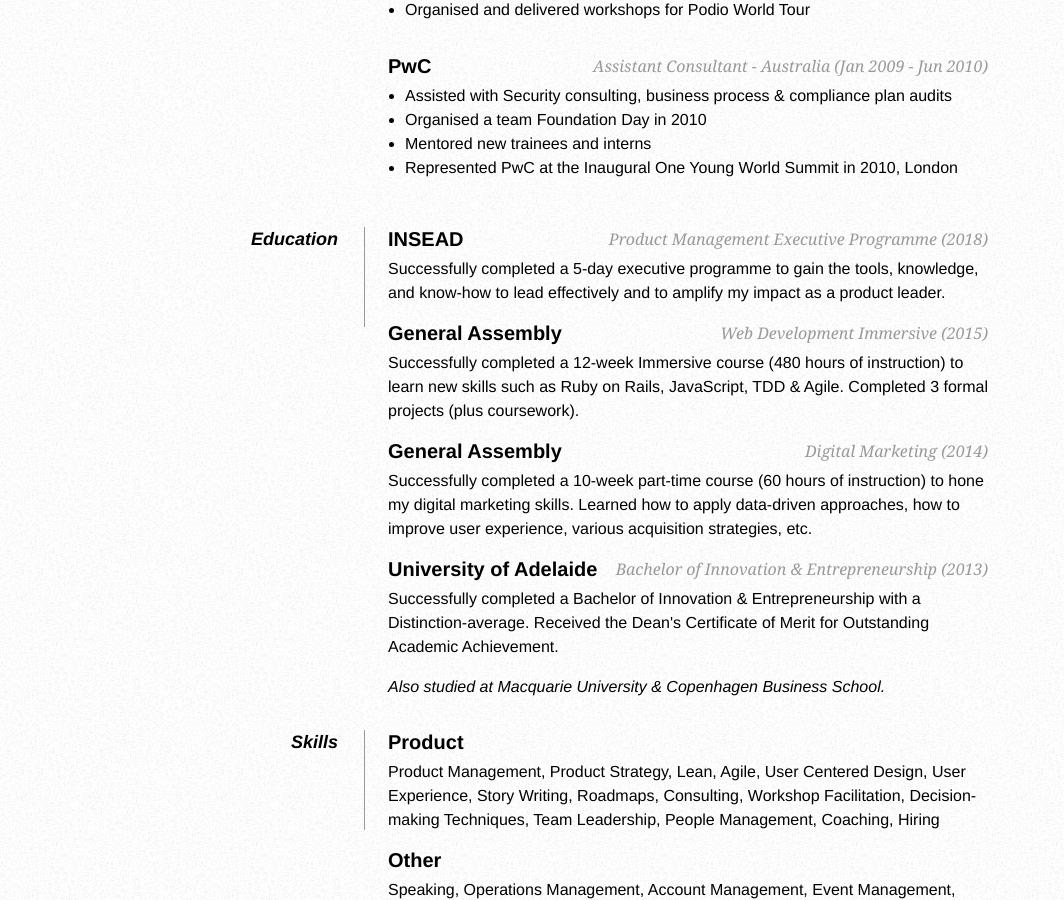
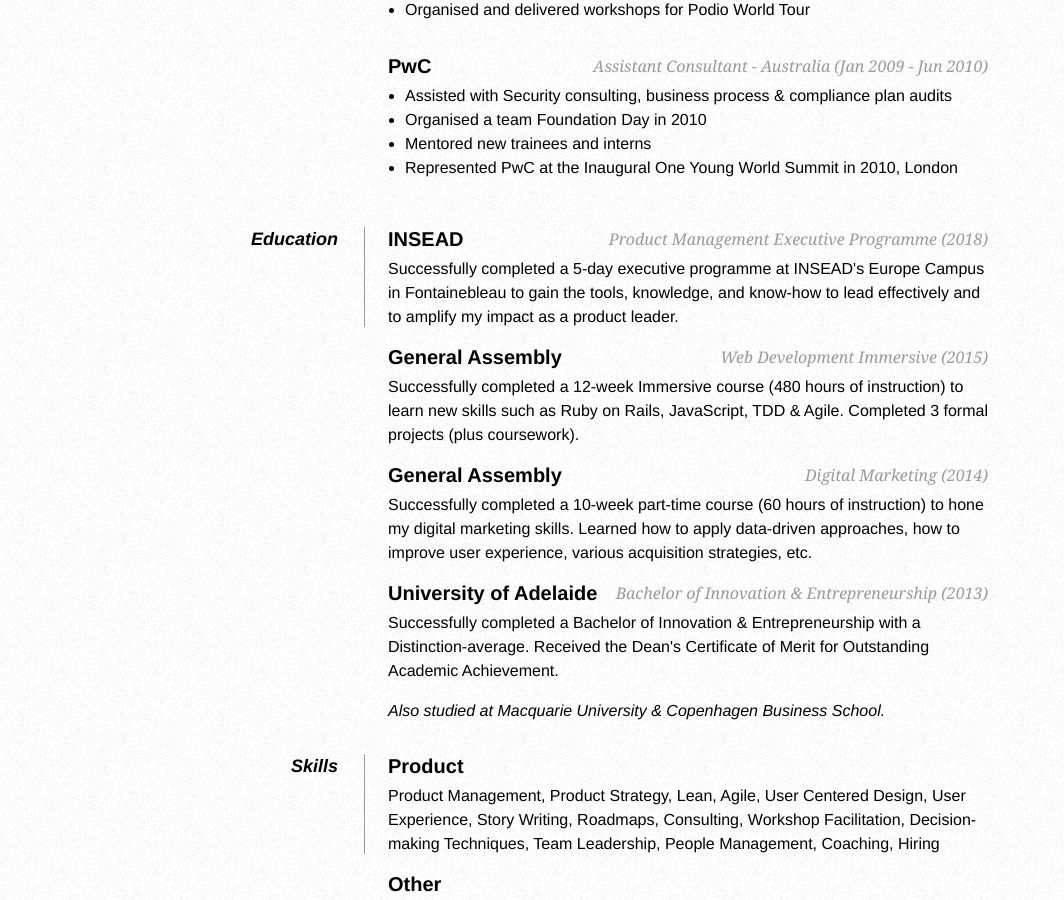
Before and after one commit to liamdarmody/liamdarmody.github.io, a Jekyll site: the page built from resume.html, in a window 1280 px wide and 900 px high, scrolled down 1302 px. Shown: the whole window, without its empty margins (52-1116 px from the left). Built offline with Jekyll 4.4.1, drawn with Linux system fonts in a browser that asks for light colours; Markdown is read by kramdown in place of the engine named in the settings.

Commit message:
Update resume.html

```diff
--- a/resume.html
+++ b/resume.html
@@ -105,7 +105,7 @@
     <dt>Education</dt>
     <dd>
       <h2>INSEAD <span>Product Management Executive Programme (2018)</span></h2>
-      <p>Successfully completed a 5-day executive programme to gain the tools, knowledge, and know-how to lead effectively and to amplify my impact as a product leader.</p>
+      <p>Successfully completed a 5-day executive programme at INSEAD's Europe Campus in Fontainebleau to gain the tools, knowledge, and know-how to lead effectively and to amplify my impact as a product leader.</p>
     </dd>
     <dd>
       <h2>General Assembly <span>Web Development Immersive (2015)</span></h2>
```
